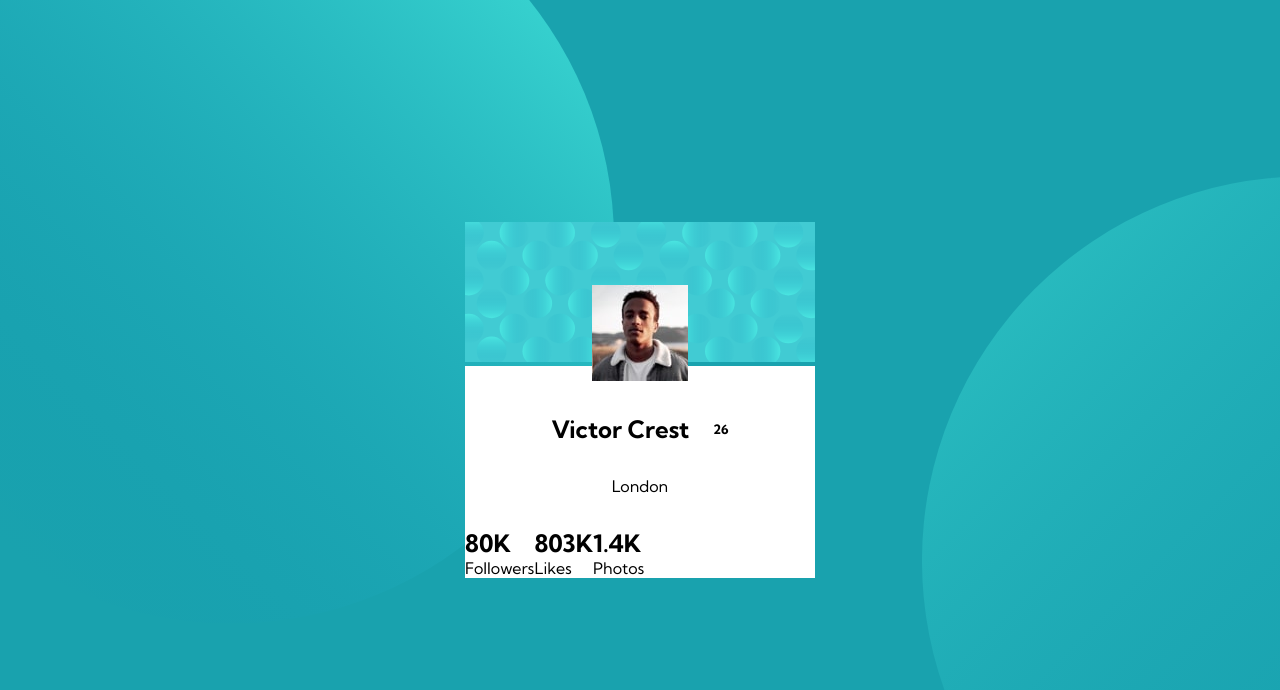
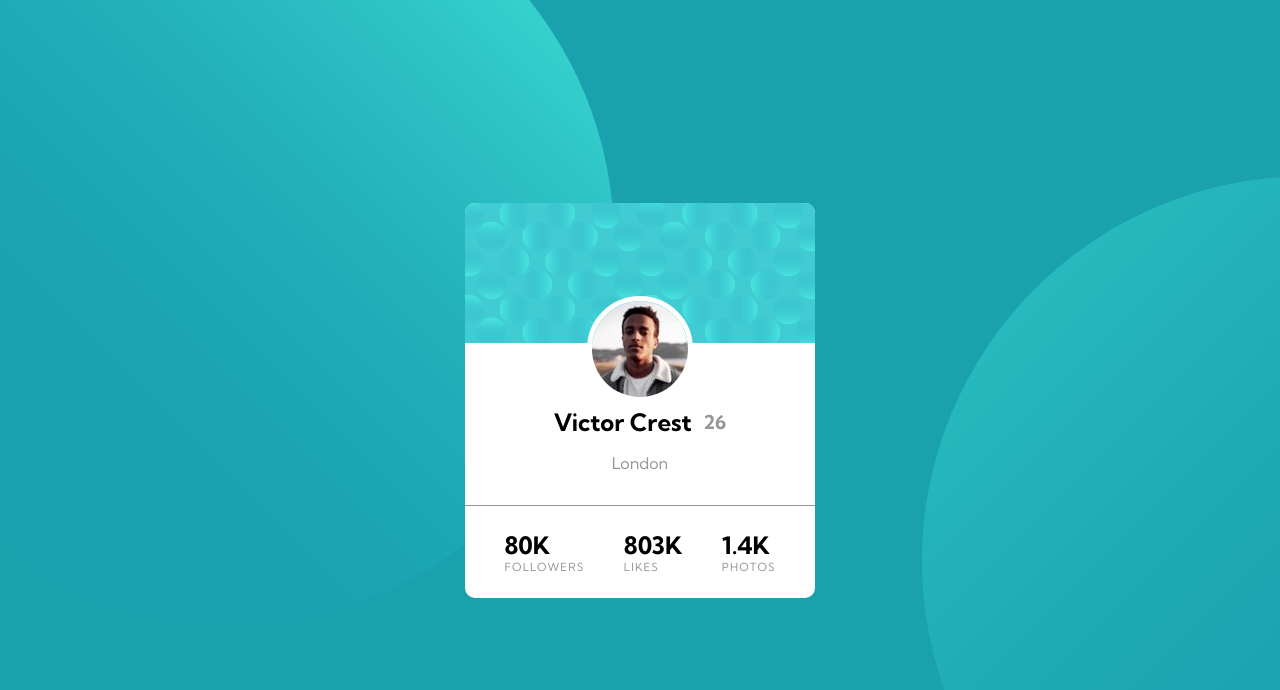
Before and after one commit to ChrisCablish/profile-card-component, a plain HTML site: page index.html in a window 1280 px wide. Drawn offline with Linux system fonts and the light colour scheme.

Commit message:
re-organize code to make profile pic adjustment easier

```diff
--- a/index.html
+++ b/index.html
@@ -22,11 +22,16 @@
 
   <main>
     <!--<section class="abstract-image"></section>-->
-    <img src="images/bg-pattern-card.svg" alt="abstract pattern">
+    <div class="top-images">
+      <img class ="abstract"src="images/bg-pattern-card.svg" alt="abstract pattern">
+      <img src="images/image-victor.jpg" alt="Victor" class="victor">
+    </div>
+
 
     <section class="profile-info">
-      <img src="images/image-victor.jpg" alt="Victor">
-      <h1>Victor Crest <span>26</span></h1>
+
+
+        <h1>Victor Crest <span>26</span></h1>
 
       <p>London</p>
     </section>
--- a/style.css
+++ b/style.css
@@ -31,47 +31,79 @@ body {
 
 main {
     display: inline-block;
+    border-radius: 10px;
+    overflow: hidden;
+    background-color: white;
 }
 
+/*ABSTRACT AND PROFILE IMAGES*/
+
+.top-images {
+    position: relative;
+    display: flex;
+    justify-content: center;
+}
+
+
+.abstract {
+    z-index: 1;
+}
+.victor {
+    position: absolute;
+    z-index: 1;
+    top: 67%;
+    border-radius: 50%;
+    border: 5px solid white;
+}
+
+/*PROFILE INFO*/
+
 .profile-info {
-    position: relative;
-    background-color: white;
     display: flex;
     flex-direction: column;
     align-items: center;
-    padding-top: 3em;
+    justify-content: space-around;
+    padding-top: 4em;
+    padding-bottom: 2em;
+    gap: 1em;
+}
 
 
-}
 
-.profile-info img {
-    position: absolute;
-    top: -50%;
-    /*left: 50%;
-    /*transform: translate(-50%, 0%);*/
-    /*border-radius: 50%;*/
-
+.profile-info span {
+    font-size: .8em;
+    color: var(--Dark-gray);
 }
 
 .profile-info h1 {
     display: flex;
     align-items: center;
-    gap: 1em;
-}
-
-.profile-info h1 span {
-    font-size: small;
+    justify-content: center;
+    gap: .5em;
+    width: 100%;
 }
 
 .profile-info p {
-    padding: 2em 0;
+    color: hsl(0, 0%, 59%);
 }
 
-/*STATISTICS*/
+/*PROFILE STATS*/
 
 .profile-stats {
     display: flex;
-    background-color: white;
+    align-items: center;
+    justify-content: space-evenly;
+    padding: 1.5em 0;
+    border-top: 1px solid hsl(0, 0%, 59%);
+
+}
+
+
+.stats-section p {
+    text-transform: uppercase;
+    letter-spacing: .1em;
+    font-size: 0.7em;
+    color: hsl(0, 0%, 59%);
 }
 
 
@@ -84,18 +116,21 @@ main {
     height: 100vh;
     background-color: var(--Dark-cyan);
     position: absolute;
-    z-index: -1;
+    z-index: -2;
 }
 
 .background-container img {
     width: 60%;
     object-fit: contain;
+
 }
 
 .img-left {
     transform: translate(-20%, -20%);
+    z-index: -2;
 }
 
 .img-right {
     transform: translate(20%, 20%);
+    z-index: -2;
 }
```
